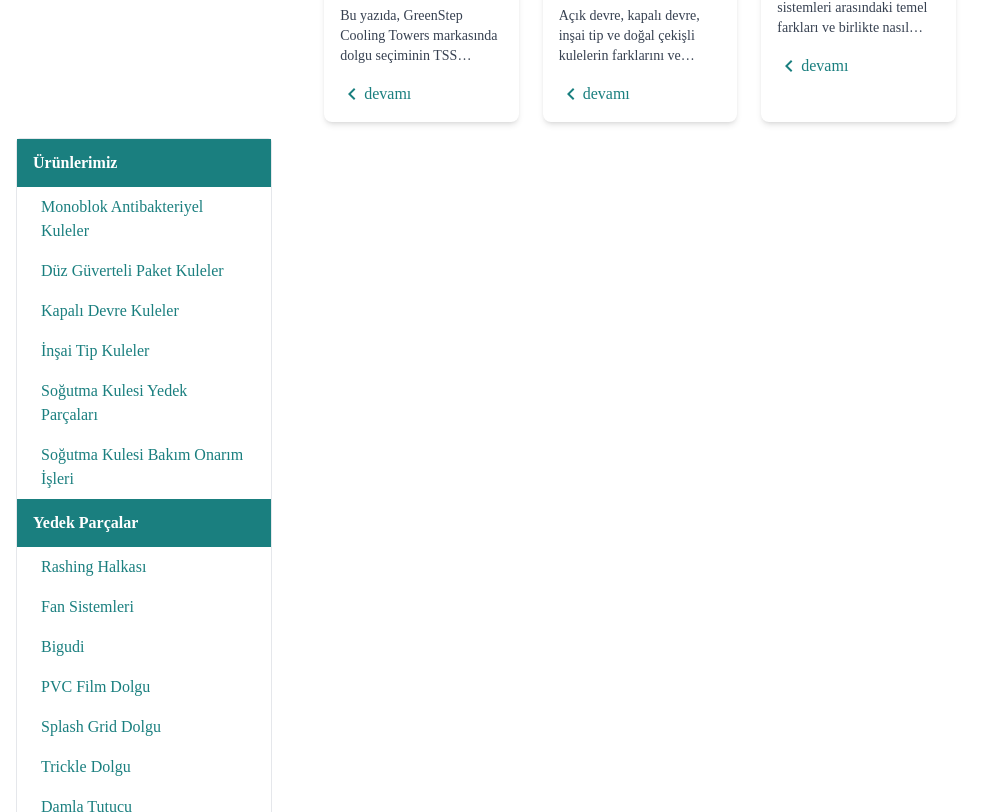
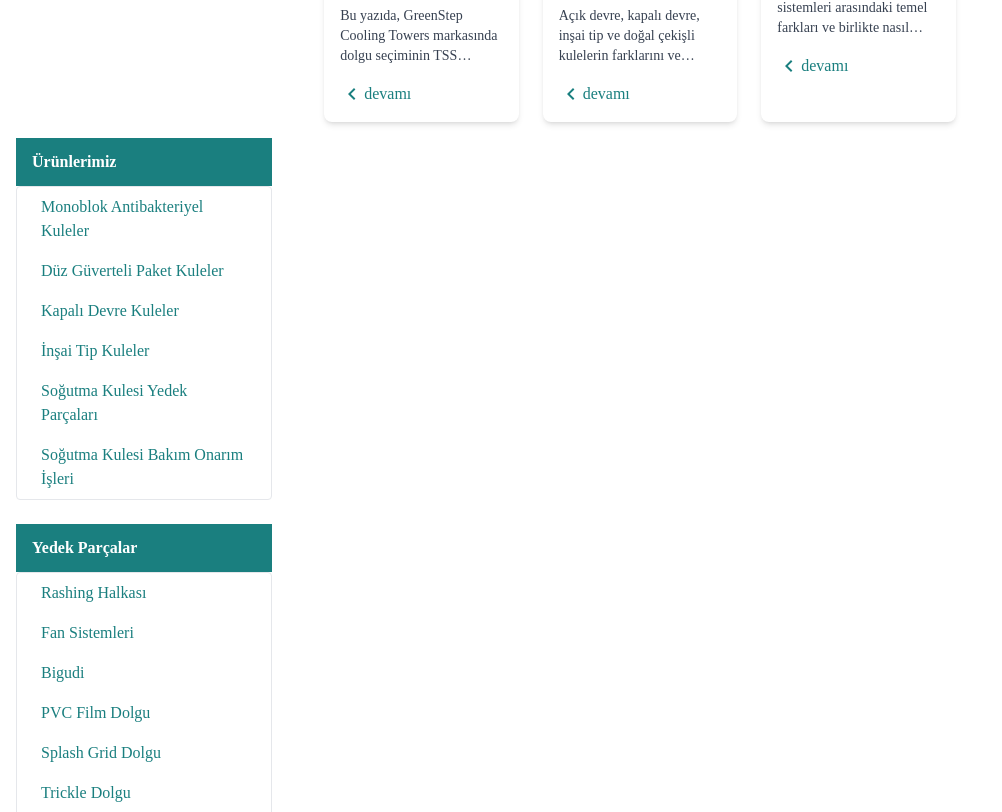
Before and after one commit to sambasoftwareuk/greenstep, a Next.js app: page /molecule in a window 1280 px wide. Shown: the part 5788-6600 px from the top of the page, without its empty margins (0-1002 px from the left). Built offline with nearby package versions, Linux system fonts and the light colour scheme.

Commit message:
add mb-6

```diff
--- a/app/_molecules/sideMenu.jsx
+++ b/app/_molecules/sideMenu.jsx
@@ -2,7 +2,7 @@ import React, { useState } from "react";
 import { SambaLinks } from "../_atoms/SambaLinks";
 
 export const SideMenu = ({ menu, activeHref }) => (
-  <aside className="w-64 bg-white border rounded p-0 hidden md:block">
+  <aside className="w-64 bg-white  p-0 hidden md:block">
     {menu.map((section, idx) => (
       <div key={idx} className="mb-0">
         <div
@@ -21,7 +21,7 @@ export const SideMenu = ({ menu, activeHref }) => (
           )}
         </div>
         {section.items && (
-          <ul className="space-y-0">
+          <ul className="space-y-0 border rounded mb-6">
             {section.items.map((item, i) => (
               <li key={i}>
                 <SambaLinks
```
